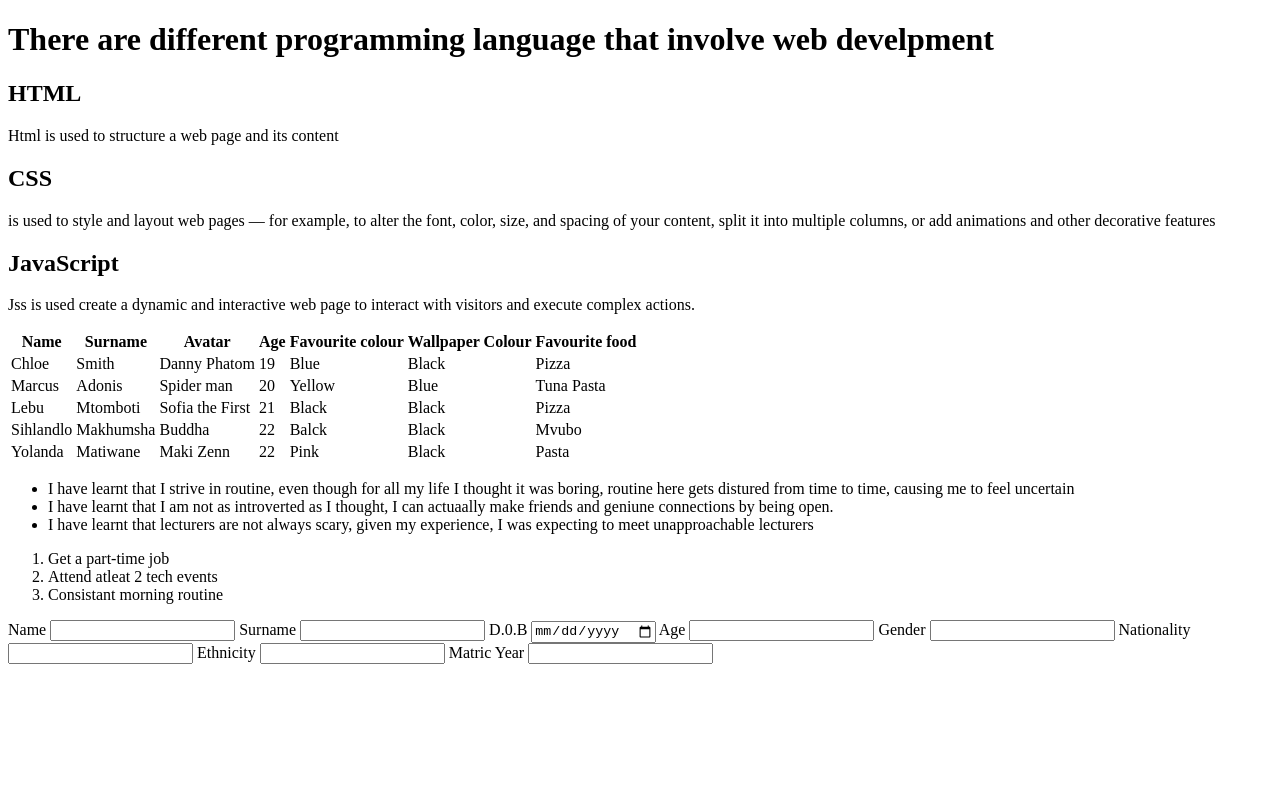
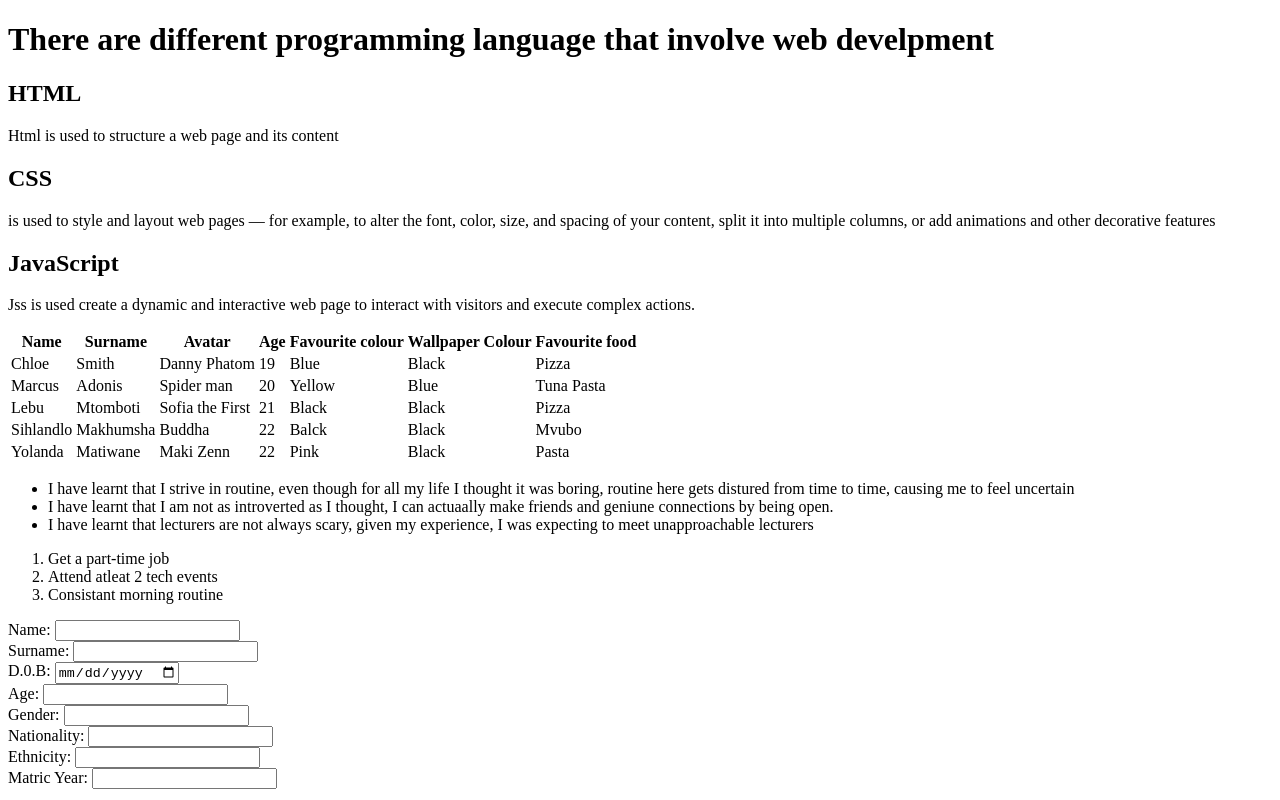
Before and after one commit to AkhonaMj/Wednesday, a plain HTML site: page index.html in a window 1280 px wide. Drawn offline with Linux system fonts and the light colour scheme.

Commit message:
fixed form

```diff
--- a/index.html
+++ b/index.html
@@ -108,15 +108,21 @@
     </ol>
 
     <form action="">
-     <label for="">Name</label> <input type="text">
-     <label for="">Surname</label> <input type="text">
-     <label for="">D.0.B</label> <input type="date">
-     <label for="">Age</label> <input type="number">
-     <label for="">Gender</label> <input type="text">
-     <label for="">Nationality</label> <input type="text">
-     <label for="">Ethnicity</label> <input type="text">
-     <label for="">Matric Year</label> <input type="number">
-
+     <label for="">Name:</label> <input type="text">
+     <br>
+     <label for="">Surname:</label> <input type="text">
+     <br>
+     <label for="">D.0.B:</label> <input type="date">
+     <br>
+     <label for="">Age:</label> <input type="number">
+     <br>
+     <label for="">Gender:</label> <input type="text">
+     <br>
+     <label for="">Nationality:</label> <input type="text">
+     <br>
+     <label for="">Ethnicity:</label> <input type="text">
+     <br>
+     <label for="">Matric Year:</label> <input type="number">
     </form>
   </body>
 </html>
```
